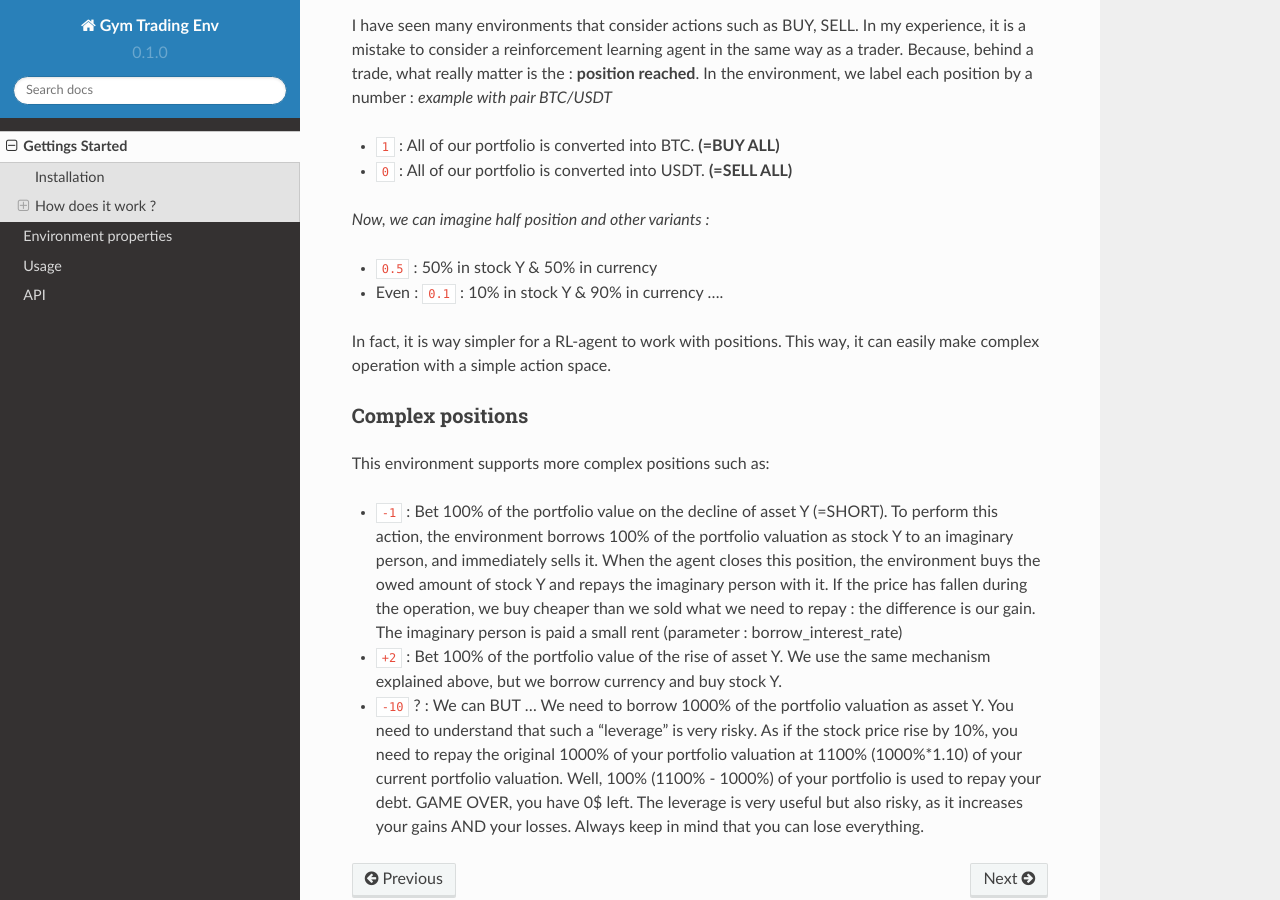
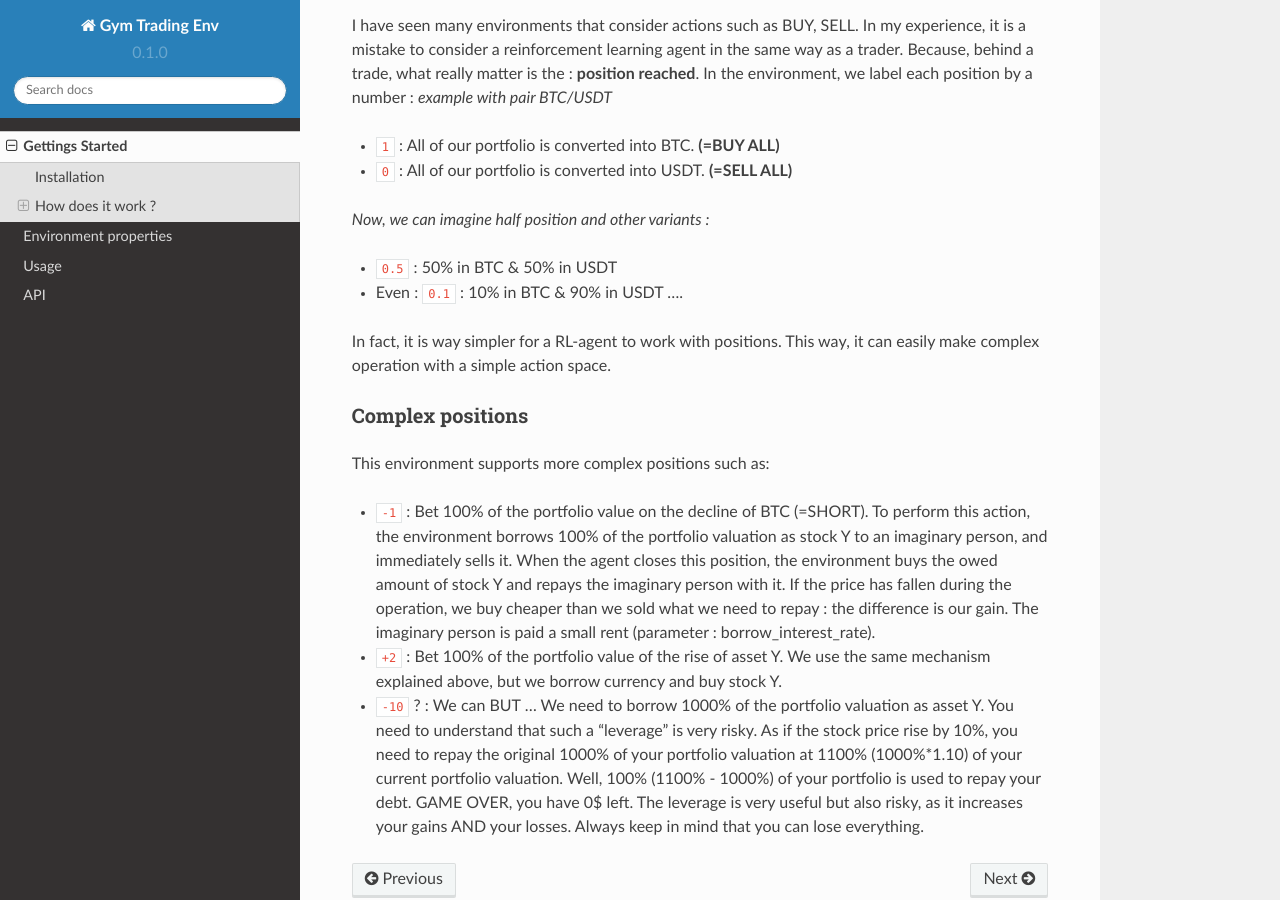
Before and after one commit to ClementPerroud/Gym-Trading-Env, a Sphinx documentation site: the page built from docs/source/getting_started.rst, in a window 1280 px wide and 900 px high, scrolled down 561 px. Built offline with Sphinx 7.4.7 and the Read the Docs theme 2.0.0, drawn with Linux system fonts in a browser that asks for light colours.

Commit message:
Update getting_started.rst

```diff
--- a/docs/source/getting_started.rst
+++ b/docs/source/getting_started.rst
@@ -30,8 +30,8 @@ I have seen many environments that consider actions such as BUY, SELL. In my exp
 * ``0`` : All of our portfolio is converted into USDT. **(=SELL ALL)**
 *Now, we can imagine half position and other variants :*
 
-* ``0.5`` : 50% in stock Y & 50% in currency
-* Even : ``0.1`` : 10% in stock Y & 90% in currency ....
+* ``0.5`` : 50% in BTC & 50% in USDT
+* Even : ``0.1`` : 10% in BTC & 90% in USDT ....
 In fact, it is way simpler for a RL-agent to work with positions. This way, it can easily make complex operation with a simple action space.
 
 .. code-block::python
@@ -47,6 +47,6 @@ Complex positions
 
 This environment supports more complex positions such as:
 
-* ``-1`` : Bet 100% of the portfolio value on the decline of asset Y (=SHORT). To perform this action, the environment borrows 100% of the portfolio valuation as stock Y to an imaginary person, and immediately sells it. When the agent closes this position, the environment buys the owed amount of stock Y and repays the imaginary person with it. If the price has fallen during the operation, we buy cheaper than we sold what we need to repay : the difference is our gain. The imaginary person is paid a small rent (parameter : borrow_interest_rate)
+* ``-1`` : Bet 100% of the portfolio value on the decline of BTC (=SHORT). To perform this action, the environment borrows 100% of the portfolio valuation as stock Y to an imaginary person, and immediately sells it. When the agent closes this position, the environment buys the owed amount of stock Y and repays the imaginary person with it. If the price has fallen during the operation, we buy cheaper than we sold what we need to repay : the difference is our gain. The imaginary person is paid a small rent (parameter : borrow_interest_rate).
 * ``+2`` : Bet 100% of the portfolio value of the rise of asset Y. We use the same mechanism explained above, but we borrow currency and buy stock Y.
 * ``-10`` ? : We can BUT ... We need to borrow 1000% of the portfolio valuation as asset Y. You need to understand that such a "leverage" is very risky. As if the stock price rise by 10%, you need to repay the original 1000% of your portfolio valuation at 1100% (1000%*1.10) of your current portfolio valuation. Well, 100% (1100% - 1000%) of your portfolio is used to repay your debt. GAME OVER, you have 0$ left. The leverage is very useful but also risky, as it increases your gains AND your losses. Always keep in mind that you can lose everything.
```
